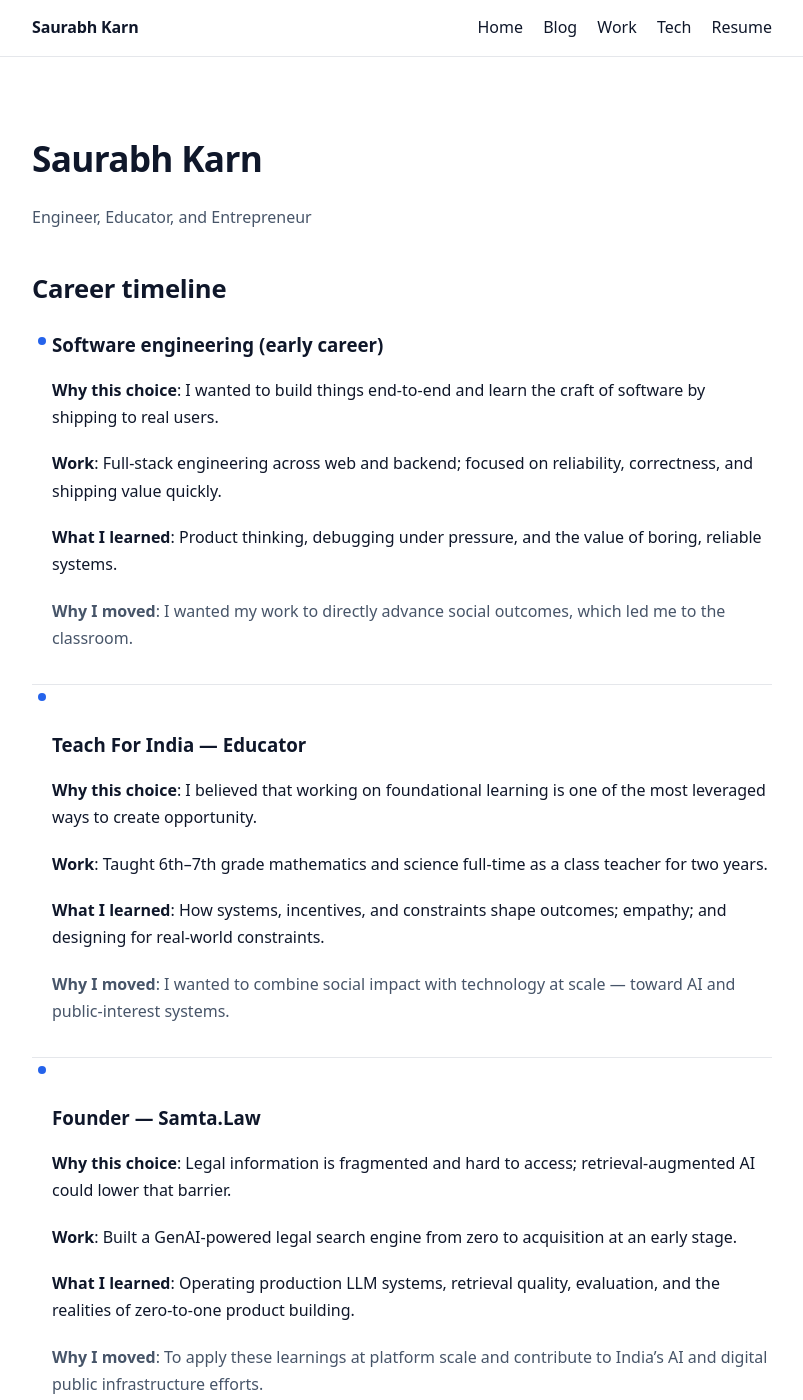
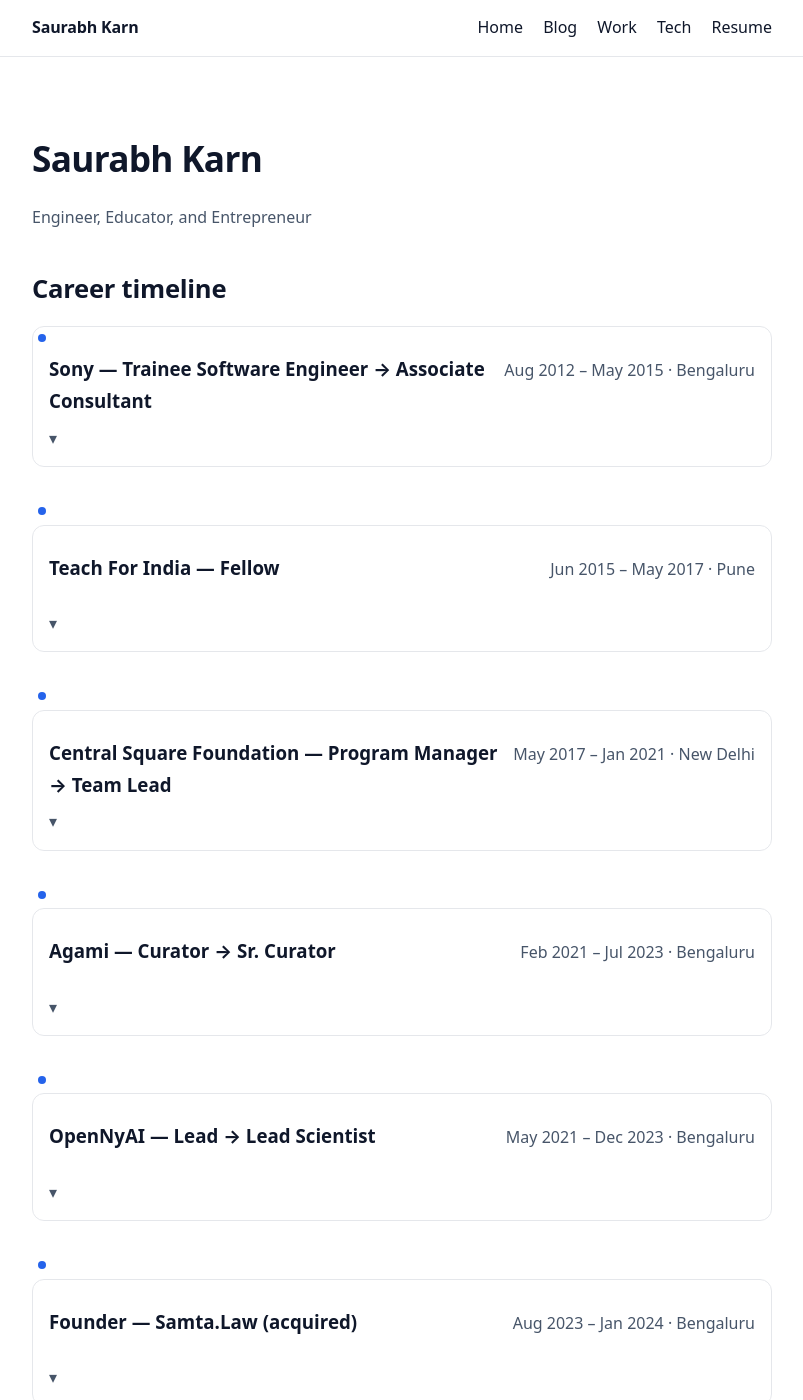
Before and after one commit to saurabh-karn/saurabh-karn.github.io, a Jekyll site: the page built from index.html, in a window 1280 px wide and 1400 px high. Shown: the whole window, without its empty margins (238-1041 px from the left). Built offline with Jekyll 4.4.1, drawn with Linux system fonts in a browser that asks for light colours; some of the changed text lies outside the part shown.

Commit message:
Timeline: convert to details/summary cards with hover/open effects

```diff
--- a/assets/css/styles.css
+++ b/assets/css/styles.css
@@ -209,3 +209,66 @@
 .timeline h3 {
   margin-bottom: 0.4rem;
 }
+
+.timeline-cards .timeline-item {
+  padding-left: 0;
+  border: none;
+}
+
+.timeline-card {
+  display: block;
+  border: 1px solid var(--border);
+  border-radius: 12px;
+  background: color-mix(in srgb, var(--bg) 96%, black 0%);
+  transition: transform 160ms ease, border-color 160ms ease, background-color 160ms ease;
+}
+
+.timeline-card:hover {
+  transform: translateY(-2px);
+  border-color: color-mix(in srgb, var(--accent) 50%, var(--border));
+}
+
+.timeline-card[open] {
+  border-color: var(--accent);
+  background: color-mix(in srgb, var(--bg) 92%, black 0%);
+}
+
+.timeline-card summary {
+  list-style: none;
+  cursor: pointer;
+  padding: 14px 16px;
+  display: grid;
+  grid-template-columns: 1fr auto;
+  gap: 8px;
+  align-items: baseline;
+}
+
+.timeline-card summary::-webkit-details-marker {
+  display: none;
+}
+
+.timeline-card summary::after {
+  content: '▾';
+  color: var(--muted);
+  transition: transform 160ms ease;
+}
+
+.timeline-card[open] summary::after {
+  transform: rotate(-180deg);
+}
+
+.timeline-card h3 {
+  margin: 0;
+}
+
+.timeline-card .card-body {
+  padding: 0 16px 14px 16px;
+}
+
+.timeline-card:focus,
+.timeline-card:focus-visible,
+.timeline-card summary:focus,
+.timeline-card summary:focus-visible {
+  outline: 2px solid color-mix(in srgb, var(--accent) 70%, transparent);
+  outline-offset: 2px;
+}
--- a/index.html
+++ b/index.html
@@ -10,37 +10,124 @@
 </p>
 
 <h2>Career timeline</h2>
-<ul class="timeline">
+<ul class="timeline timeline-cards">
   <li class="timeline-item">
-    <h3>Software engineering (early career)</h3>
-    <p><strong>Why this choice</strong>: I wanted to build things end‑to‑end and learn the craft of software by shipping to real users.</p>
-    <p><strong>Work</strong>: Full‑stack engineering across web and backend; focused on reliability, correctness, and shipping value quickly.</p>
-    <p><strong>What I learned</strong>: Product thinking, debugging under pressure, and the value of boring, reliable systems.</p>
-    <p class="muted"><strong>Why I moved</strong>: I wanted my work to directly advance social outcomes, which led me to the classroom.</p>
+    <details class="timeline-card">
+      <summary>
+        <h3>Sony — Trainee Software Engineer → Associate Consultant</h3>
+        <p class="muted">Aug 2012 – May 2015 · Bengaluru</p>
+      </summary>
+      <div class="card-body">
+        <p><strong>Why this choice</strong>: Begin in industry to build strong engineering and analytics foundations.</p>
+        <p><strong>Work</strong>: SAP ABAP development; analytics for sales, credit eligibility, incident resolution, and reporting.</p>
+        <p><strong>What I learned</strong>: Enterprise systems, data pipelines, and turning exploratory analyses into decisive business narratives.</p>
+        <p class="muted"><strong>Why I moved</strong>: I wanted to work closer to foundational learning and social outcomes.</p>
+      </div>
+    </details>
   </li>
 
   <li class="timeline-item">
-    <h3>Teach For India — Educator</h3>
-    <p><strong>Why this choice</strong>: I believed that working on foundational learning is one of the most leveraged ways to create opportunity.</p>
-    <p><strong>Work</strong>: Taught 6th–7th grade mathematics and science full‑time as a class teacher for two years.</p>
-    <p><strong>What I learned</strong>: How systems, incentives, and constraints shape outcomes; empathy; and designing for real‑world constraints.</p>
-    <p class="muted"><strong>Why I moved</strong>: I wanted to combine social impact with technology at scale — toward AI and public‑interest systems.</p>
+    <details class="timeline-card">
+      <summary>
+        <h3>Teach For India — Fellow</h3>
+        <p class="muted">Jun 2015 – May 2017 · Pune</p>
+      </summary>
+      <div class="card-body">
+        <p><strong>Why this choice</strong>: Education is leverage — I wanted to directly expand opportunity.</p>
+        <p><strong>Work</strong>: Class teacher for 6th–7th grade maths and science; led community projects (Akshar) and student scholarships.</p>
+        <p><strong>What I learned</strong>: Systems thinking, empathy, and designing for constraints; leadership through service.</p>
+        <p class="muted"><strong>Why I moved</strong>: Scale impact through policy, data, and systems work.</p>
+      </div>
+    </details>
   </li>
 
   <li class="timeline-item">
-    <h3>Founder — Samta.Law</h3>
-    <p><strong>Why this choice</strong>: Legal information is fragmented and hard to access; retrieval‑augmented AI could lower that barrier.</p>
-    <p><strong>Work</strong>: Built a GenAI‑powered legal search engine from zero to acquisition at an early stage.</p>
-    <p><strong>What I learned</strong>: Operating production LLM systems, retrieval quality, evaluation, and the realities of zero‑to‑one product building.</p>
-    <p class="muted"><strong>Why I moved</strong>: To apply these learnings at platform scale and contribute to India’s AI and digital public infrastructure efforts.</p>
+    <details class="timeline-card">
+      <summary>
+        <h3>Central Square Foundation — Program Manager → Team Lead</h3>
+        <p class="muted">May 2017 – Jan 2021 · New Delhi</p>
+      </summary>
+      <div class="card-body">
+        <p><strong>Why this choice</strong>: Apply data and product thinking to education policy at scale.</p>
+        <p><strong>Work</strong>: Led data initiatives, NAS 2017 execution support, Center–State policy work, research on literacy and fluency.</p>
+        <p><strong>What I learned</strong>: Policy craftsmanship, execution under constraints, and operating large public programs.</p>
+        <p class="muted"><strong>Why I moved</strong>: Explore justice and AI — building ecosystems and open tech for public good.</p>
+      </div>
+    </details>
   </li>
 
   <li class="timeline-item">
-    <h3>Founding member — Sarvam AI</h3>
-    <p><strong>Why this choice</strong>: Build production‑grade AI systems and platforms that are locally relevant and globally competitive.</p>
-    <p><strong>Work</strong>: LLM systems, conversational agents, and platform capabilities used in real‑world policy and inclusion contexts.</p>
-    <p><strong>What I’m learning</strong>: Building resilient AI products, safety and evaluation at scale, and ecosystem design for public‑interest tech.</p>
-    <p class="muted"><strong>What’s next</strong>: Continue to build durable, useful AI systems and strengthen open, consented digital ecosystems.</p>
+    <details class="timeline-card">
+      <summary>
+        <h3>Agami — Curator → Sr. Curator</h3>
+        <p class="muted">Feb 2021 – Jul 2023 · Bengaluru</p>
+      </summary>
+      <div class="card-body">
+        <p><strong>Why this choice</strong>: Build a justice innovation ecosystem; connect policy, law, and technology.</p>
+        <p><strong>Work</strong>: Community-building for justice makers; led the OpenNyAI mission team; program design and partnerships.</p>
+        <p><strong>What I learned</strong>: Movement-building, ecosystem incentives, and aligning diverse actors toward outcomes.</p>
+        <p class="muted"><strong>Why I moved</strong>: Build open legal AI and ship products — step into applied AI full‑time.</p>
+      </div>
+    </details>
+  </li>
+
+  <li class="timeline-item">
+    <details class="timeline-card">
+      <summary>
+        <h3>OpenNyAI — Lead → Lead Scientist</h3>
+        <p class="muted">May 2021 – Dec 2023 · Bengaluru</p>
+      </summary>
+      <div class="card-body">
+        <p><strong>Why this choice</strong>: Advance open legal AI; make justice information accessible.</p>
+        <p><strong>Work</strong>: Co‑created Jugalbandi (conversational DPI for public services); built community and open models.</p>
+        <p><strong>What I learned</strong>: Evaluation, retrieval quality, and productizing AI with real users and institutions.</p>
+        <p class="muted"><strong>Why I moved</strong>: Build a focused product in legal AI — founding Samta.Law.</p>
+      </div>
+    </details>
+  </li>
+
+  <li class="timeline-item">
+    <details class="timeline-card">
+      <summary>
+        <h3>Founder — Samta.Law (acquired)</h3>
+        <p class="muted">Aug 2023 – Jan 2024 · Bengaluru</p>
+      </summary>
+      <div class="card-body">
+        <p><strong>Why this choice</strong>: Legal information is fragmented; retrieval‑augmented AI could democratize access.</p>
+        <p><strong>Work</strong>: Built a GenAI‑powered legal search engine from zero to acquisition.</p>
+        <p><strong>What I learned</strong>: Running production LLM systems, retrieval and evaluation loops, and zero‑to‑one product shipping.</p>
+        <p class="muted"><strong>Why I moved</strong>: Join Sarvam AI to apply learnings at platform scale.</p>
+      </div>
+    </details>
+  </li>
+
+  <li class="timeline-item">
+    <details class="timeline-card" open>
+      <summary>
+        <h3>Sarvam AI — Founding Member</h3>
+        <p class="muted">Jan 2024 – Present · Bengaluru</p>
+      </summary>
+      <div class="card-body">
+        <p><strong>Why this choice</strong>: Build production‑grade, locally relevant AI platforms.</p>
+        <p><strong>Work</strong>: LLM systems, conversational agents, and platform capabilities serving policy and inclusion contexts.</p>
+        <p><strong>What I’m learning</strong>: Resilient AI product engineering, safety and evaluation at scale, and ecosystem design.</p>
+        <p class="muted"><strong>What’s next</strong>: Durable, useful AI systems and open, consented digital ecosystems.</p>
+      </div>
+    </details>
+  </li>
+
+  <li class="timeline-item">
+    <details class="timeline-card">
+      <summary>
+        <h3>Sampatti Card — Advisor</h3>
+        <p class="muted">Jun 2022 – Present · Bengaluru</p>
+      </summary>
+      <div class="card-body">
+        <p><strong>Why this choice</strong>: Support financial wellness for women and secure informal cash flows.</p>
+        <p><strong>Work</strong>: Advisory on product and data; building rails to ease financial planning.</p>
+        <p><strong>What I learned</strong>: Product constraints in informal economies; consented finance design.</p>
+      </div>
+    </details>
   </li>
 </ul>
 
```
